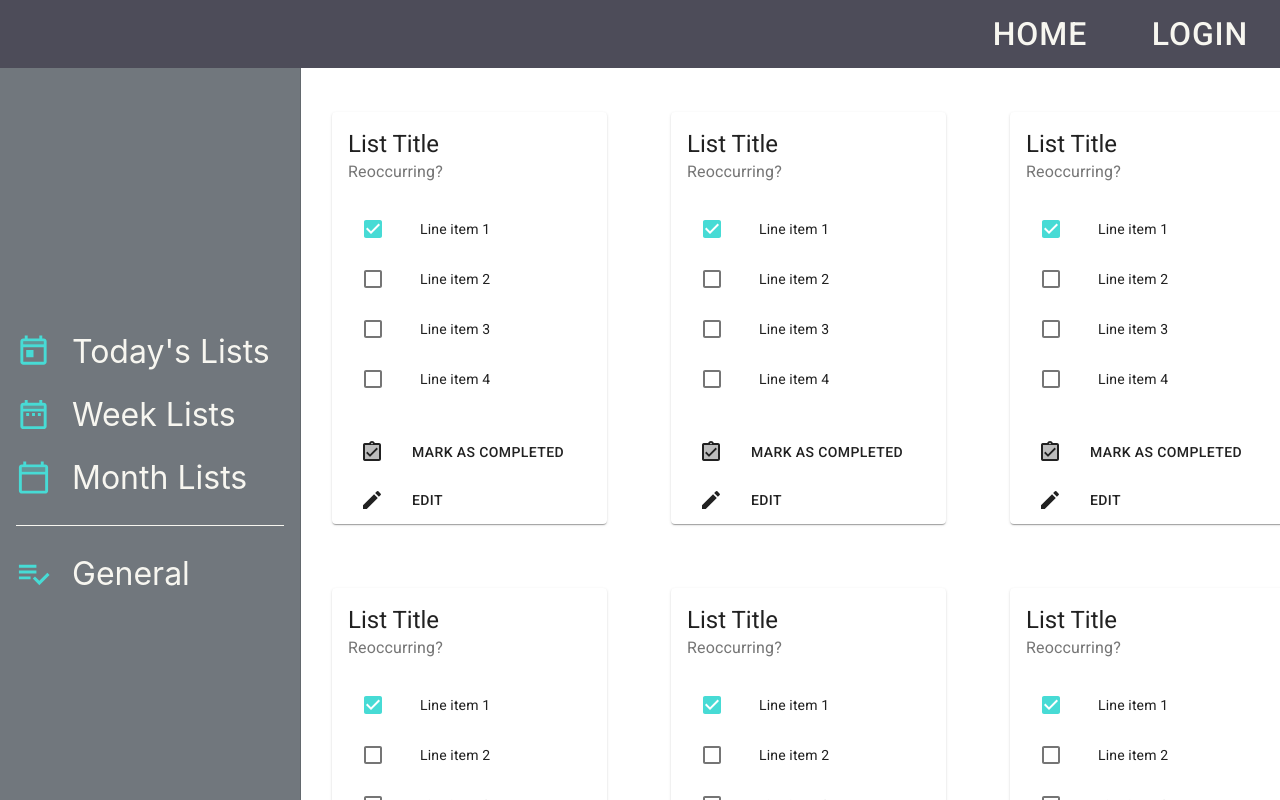
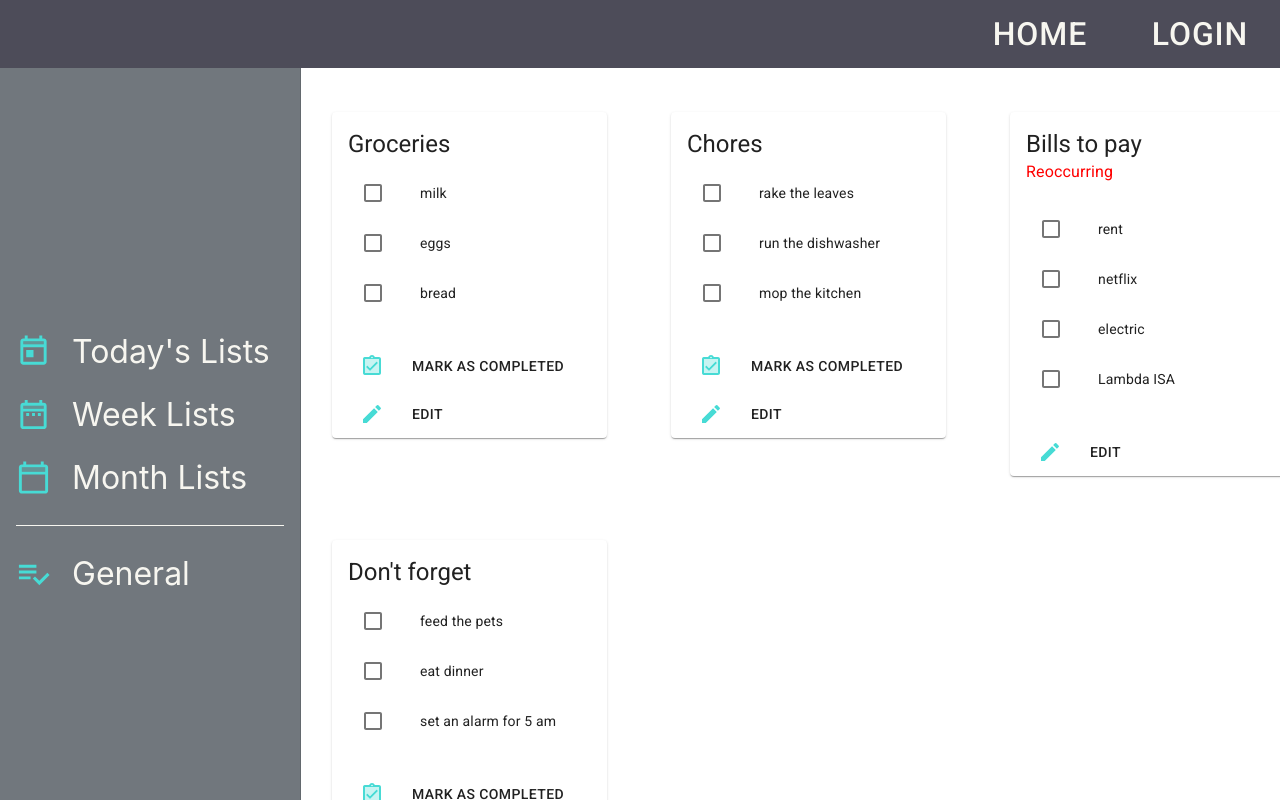
Before and after one commit to JessBonanno/Wunderlist-Frontend, a React (Create React App) app in the folder wunderlist/: page / in a window 1280 px wide. Shown: the top 800 px of the page. Built offline with nearby package versions, Linux system fonts and the light colour scheme.

Commit message:
added logic to populate cards from data

```diff
--- a/wunderlist/src/App.js
+++ b/wunderlist/src/App.js
@@ -1,4 +1,4 @@
-import React, {useState} from "react";
+import React, { useState } from "react";
 
 // mui imports
 import { ThemeProvider } from "@material-ui/core/styles";
@@ -8,13 +8,33 @@ import Header from "./components/Header";
 import theme from "./components/ui/Theme";
 import Dashboard from "./components/Dashboard";
 
-const sampleNoteData = {
+const sampleNoteData = [
   // sample note data for development
-  name: "note title",
-  noteItems: ["note item 1", "note item 2", "note item 3"],
-  reoccurring: true,
-  listId: 'week',
-};
+  {
+    name: "Groceries",
+    noteItems: ["milk", "eggs", "bread"],
+    reoccurring: false,
+    listId: "day",
+  },
+  {
+    name: "Chores",
+    noteItems: ["rake the leaves", "run the dishwasher", "mop the kitchen"],
+    reoccurring: false,
+    listId: "week",
+  },
+  {
+    name: "Bills to pay",
+    noteItems: ["rent", "netflix", "electric", "Lambda ISA"],
+    reoccurring: true,
+    listId: "month",
+  },
+  {
+    name: "Don't forget",
+    noteItems: ["feed the pets", "eat dinner", "set an alarm for 5 am"],
+    reoccurring: false,
+    listId: "general",
+  },
+];
 
 function App() {
   const [noteData, setNoteData] = useState(sampleNoteData);
@@ -26,7 +46,7 @@ function App() {
       {/* wrapping app with ThemeProvider to pass created styles to components */}
       <ThemeProvider theme={theme}>
         <Header />
-        <Dashboard/>
+        <Dashboard noteData={noteData} />
       </ThemeProvider>
     </div>
   );
--- a/wunderlist/src/components/Checklist.js
+++ b/wunderlist/src/components/Checklist.js
@@ -17,7 +17,7 @@ const useStyles = makeStyles((theme) => ({
   },
 }));
 
-export default function CheckList() {
+export default function CheckList({noteItems}) {
   const classes = useStyles();
   const [checked, setChecked] = React.useState([0]);
 
@@ -36,7 +36,7 @@ export default function CheckList() {
 
   return (
     <List className={classes.root}>
-      {[0, 1, 2, 3].map((value) => {
+      {noteItems.map((value) => {
         const labelId = `checkbox-list-label-${value}`;
 
         return (
@@ -50,7 +50,7 @@ export default function CheckList() {
                 inputProps={{ 'aria-labelledby': labelId }}
               />
             </ListItemIcon>
-            <ListItemText id={labelId} primary={`Line item ${value + 1}`} />
+            <ListItemText id={labelId} primary={`${value}`} />
 
           </ListItem>
         );
--- a/wunderlist/src/components/Dashboard.js
+++ b/wunderlist/src/components/Dashboard.js
@@ -65,18 +65,18 @@ const useStyles = makeStyles((theme) => ({
     ...theme.typography.listIcon,
   },
   cardContainer: {
-      marginTop: '5em',
-      marginLeft: 300,
-      maxWidth: '80%',
+    marginTop: "5em",
+    marginLeft: 300,
+    maxWidth: "80%",
   },
 }));
 
-export default function Dashboard() {
+export default function Dashboard(props) {
   const classes = useStyles();
   const theme = useTheme();
 
   return (
-    <Grid container direction="row" marginTop="10em" justify='space-evenly'>
+    <Grid container direction="row" marginTop="10em" justify="space-evenly">
       <Grid item>
         <Drawer
           className={classes.drawer}
@@ -124,27 +124,14 @@ export default function Dashboard() {
           </List>
         </Drawer>
       </Grid>
+
       <Grid item>
         <Grid item container className={classes.cardContainer}>
-          <Grid item className={classes.card}>
-            <ListCard />
-          </Grid>
-          <Grid item className={classes.card}>
-            <ListCard />
-          </Grid>
-          <Grid item className={classes.card}>
-            <ListCard />
-          </Grid>
-          <Grid item className={classes.card}>
-            <ListCard />
-          </Grid>
-          <Grid item className={classes.card}>
-            <ListCard />
-          </Grid>
-          <Grid item className={classes.card}>
-            <ListCard />
-          </Grid>
-
+          {props.noteData.map((note) => (
+            <Grid item className={classes.card}>
+              <ListCard note={note}/>
+            </Grid>
+          ))}
         </Grid>
       </Grid>
     </Grid>
--- a/wunderlist/src/components/ListCard.js
+++ b/wunderlist/src/components/ListCard.js
@@ -11,6 +11,7 @@ import AssignmentTurnedInTwoToneIcon from "@material-ui/icons/AssignmentTurnedIn
 
 // local components
 import CheckList from "./Checklist";
+import Theme from "./ui/Theme";
 
 const useStyles = makeStyles({
   root: {
@@ -29,11 +30,13 @@ const useStyles = makeStyles({
     marginBottom: 12,
   },
   editButton: {
+    ...Theme.typography.cardIcon,
     marginLeft: "auto",
   },
 });
 
-export default function ListCard() {
+export default function ListCard({ note }) {
+
   const classes = useStyles();
   const bull = <span className={classes.bullet}>•</span>;
 
@@ -41,21 +44,30 @@ export default function ListCard() {
     <Card className={classes.root}>
       <CardContent>
         <Typography variant="h5" component="h2">
-          List Title
+          {note.name}
         </Typography>
-        <Typography className={classes.pos} color="textSecondary">
-          Reoccurring?
+        {note.reoccurring && (
+          <Typography
+            style={{ color: "red" }}
+            className={classes.pos}
+            color="textSecondary"
+          >
+            Reoccurring
           </Typography>
-        <CheckList />
+        )}
+
+        <CheckList noteItems={note.noteItems}/>
       </CardContent>
       <Grid container direction="column" alignItems="flex-start">
         <Grid item>
+          {!note.reoccurring && (
             <CardActions>
               <Button size="small" className={classes.editButton}>
                 <AssignmentTurnedInTwoToneIcon atl="mark completed icon" />
               </Button>
               <Typography variant="button">Mark as Completed</Typography>
             </CardActions>
+          )}
         </Grid>
 
         <Grid item>
--- a/wunderlist/src/components/ui/Theme.js
+++ b/wunderlist/src/components/ui/Theme.js
@@ -28,6 +28,12 @@ export default createMuiTheme({
     },
     listIcon: {
       color: wunderBlue,
-    }
+    },
+    cardIcon: {
+      color: wunderBlue,
+    },
+    reoccurring: {
+      color: "red",
+    },
   },
 });
```
Lines whose indentation alone changed are shown as unchanged.
